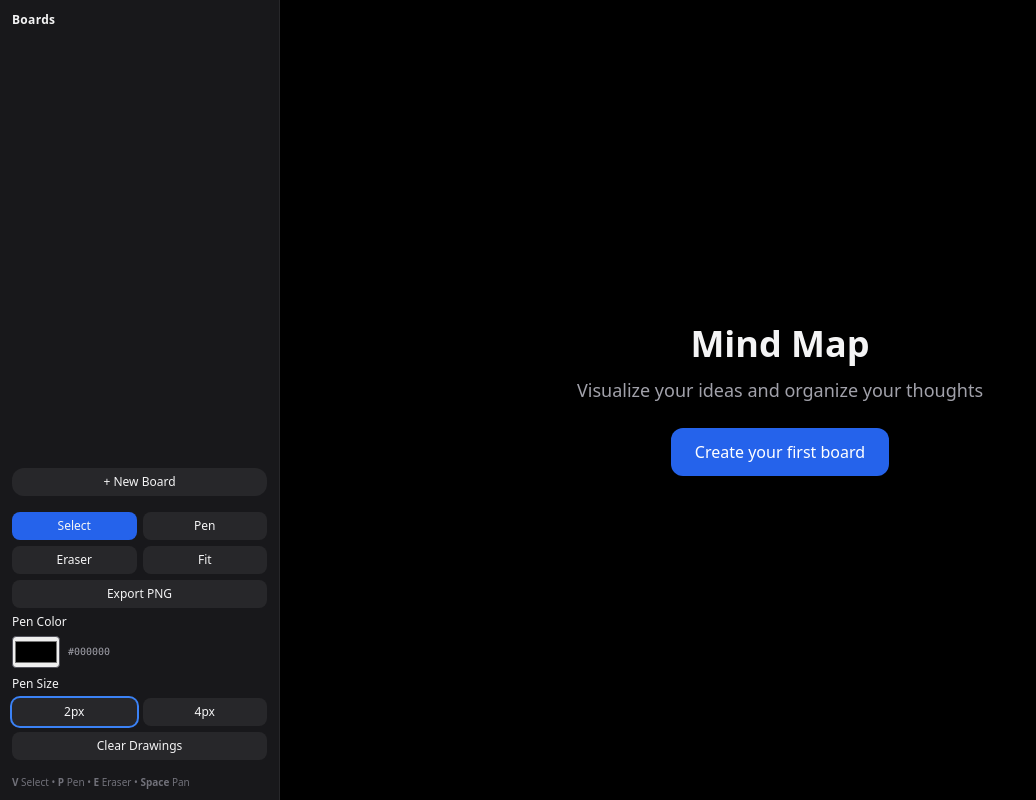
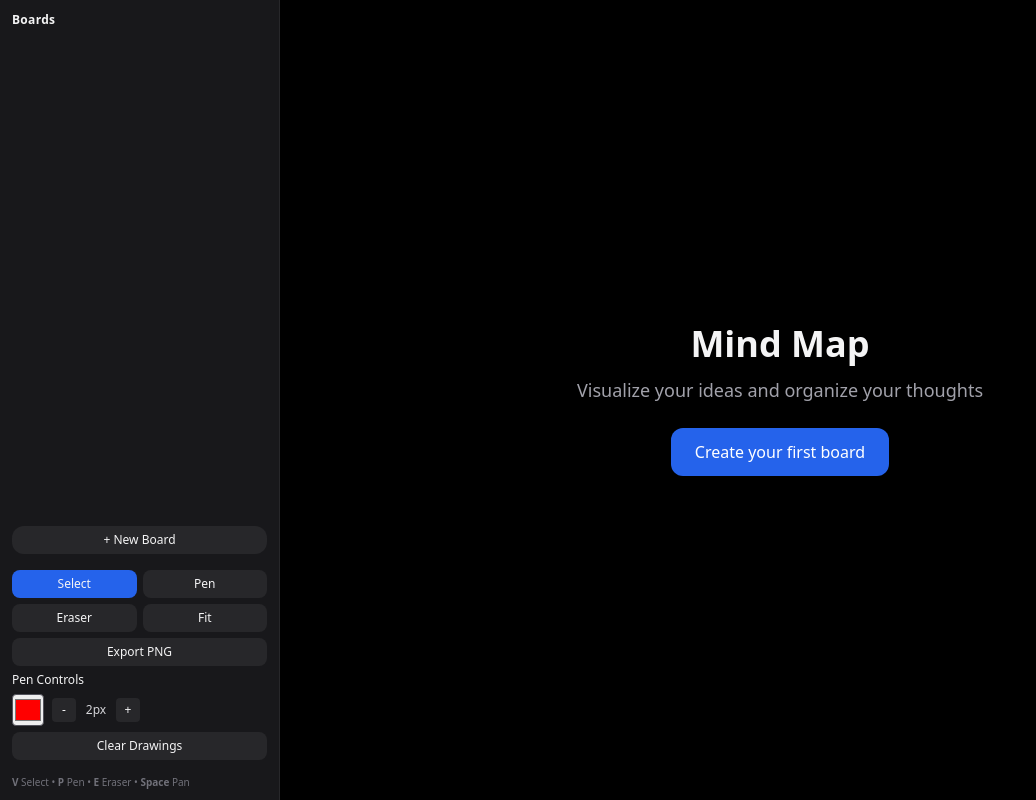
Before and after one commit to Atharva12456/CongAppSFA, a React (Vite) app: page / in a window 1280 px wide. Shown: the whole page, without its empty margins (0-1036 px from the left). Built offline with nearby package versions, Linux system fonts and the light colour scheme.

Commit message:
Redesign pen controls: default red color, compact layout with +/- size buttons

```diff
--- a/src/MindMapMVP.tsx
+++ b/src/MindMapMVP.tsx
@@ -189,7 +189,7 @@ const useStore = create<StoreState>((set, get) => ({
   edges: {},
   strokes: {},
   mode: "select",
-  penColor: "#000000",
+  penColor: "#ff0000",
   penSize: 2,
   isPanning: false,
 
@@ -1017,21 +1017,29 @@ export default function MindMapMVP() {
           <button className="py-1.5 rounded-lg bg-zinc-800 hover:bg-zinc-700" onClick={fitToScreen}>Fit</button>
           <button className="col-span-2 py-1.5 rounded-lg bg-zinc-800 hover:bg-zinc-700" onClick={exportPNG}>Export PNG</button>
           <div className="col-span-2">
-            <div className="text-xs mb-1.5">Pen Color</div>
-            <div className="flex items-center gap-2 mb-2">
+            <div className="text-xs mb-1.5">Pen Controls</div>
+            <div className="flex items-center gap-2">
               <input
                 type="color"
                 value={penColor}
                 onChange={(e) => useStore.setState({ penColor: e.target.value })}
-                className="w-12 h-8 rounded cursor-pointer border border-zinc-600"
+                className="w-8 h-8 rounded cursor-pointer border border-zinc-600"
+                title="Pen Color"
               />
-              <div className="flex-1 text-[10px] text-zinc-400 font-mono">{penColor.toUpperCase()}</div>
+              <div className="flex items-center gap-1">
+                <button
+                  className="w-6 h-6 rounded bg-zinc-800 hover:bg-zinc-700 flex items-center justify-center text-xs"
+                  onClick={() => useStore.setState({ penSize: Math.max(1, penSize - 1) })}
+                  title="Decrease Size"
+                >-</button>
+                <div className="w-8 text-center text-xs text-zinc-300">{penSize}px</div>
+                <button
+                  className="w-6 h-6 rounded bg-zinc-800 hover:bg-zinc-700 flex items-center justify-center text-xs"
+                  onClick={() => useStore.setState({ penSize: Math.min(10, penSize + 1) })}
+                  title="Increase Size"
+                >+</button>
+              </div>
             </div>
-            <div className="text-xs mb-1.5">Pen Size</div>
-            <div className="flex gap-1.5">
-              <button className={`flex-1 py-1.5 rounded-lg bg-zinc-800 hover:bg-zinc-700 ${penSize === 2 ? "ring-2 ring-blue-500" : ""}`} onClick={() => useStore.setState({ penSize: 2 })}>2px</button>
-              <button className={`flex-1 py-1.5 rounded-lg bg-zinc-800 hover:bg-zinc-700 ${penSize === 4 ? "ring-2 ring-blue-500" : ""}`} onClick={() => useStore.setState({ penSize: 4 })}>4px</button>
-          </div>
           </div>
           <button className="col-span-2 py-1.5 rounded-lg bg-zinc-800 hover:bg-zinc-700" onClick={clearPen}>Clear Drawings</button>
         </div>
```
